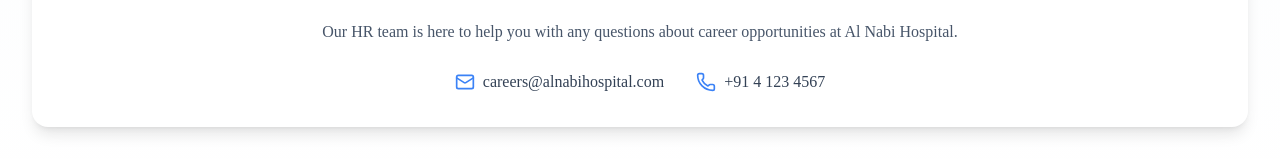
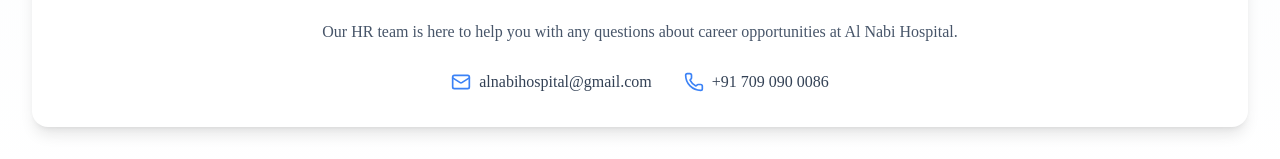
Before and after one commit to LuC1f3-r/al-nabi-hospital, a React (Vite) app: page /careers in a window 1280 px wide. Shown: the part 3489-3648 px from the top of the page. Built offline with nearby package versions, Linux system fonts and the light colour scheme; a web font is replaced by a local one.

Commit message:
removed all fake numbers and emails and hospital emoji

```diff
--- a/index.html
+++ b/index.html
@@ -77,7 +77,7 @@
             "logo": "https://alnabihospital.com/assets/logo-192.png",
             "description": "24/7 multi-specialty hospital in Vijayapura offering advanced general surgery, emergency medicine, and comprehensive diagnostics.",
             "telephone": "+91-70909-00086",
-            "email": "care@alnabihospital.com",
+            "email": "alnabihospital@gmail.com",
             "foundingDate": "2000-01-01",
             "address": {
               "@type": "PostalAddress",
--- a/src/components/pages/Careers.tsx
+++ b/src/components/pages/Careers.tsx
@@ -623,11 +623,11 @@
             <div className="flex flex-col sm:flex-row justify-center items-center space-y-4 sm:space-y-0 sm:space-x-8">
               <div className="flex items-center space-x-2 text-gray-700">
                 <Mail className="h-5 w-5 text-primary-500" />
-                <span>careers@alnabihospital.com</span>
+                <span>alnabihospital@gmail.com</span>
               </div>
               <div className="flex items-center space-x-2 text-gray-700">
                 <Phone className="h-5 w-5 text-primary-500" />
-                <span>+91 4 123 4567</span>
+                <span>+91 709 090 0086</span>
               </div>
             </div>
           </motion.div>
--- a/src/components/pages/CookiePolicy.tsx
+++ b/src/components/pages/CookiePolicy.tsx
@@ -395,11 +395,11 @@
             <div className="flex flex-col sm:flex-row justify-center items-center space-y-4 sm:space-y-0 sm:space-x-8">
               <div className="flex items-center space-x-2">
                 <Mail className="h-5 w-5 text-blue-200" />
-                <span className="text-blue-100">privacy@alnabihospital.com</span>
+                <span className="text-blue-100">alnabihospital@gmail.com</span>
               </div>
               <div className="flex items-center space-x-2">
                 <Phone className="h-5 w-5 text-blue-200" />
-                <span className="text-blue-100">+91 4 123 4567</span>
+                <span className="text-blue-100">+91 709 090 0086</span>
               </div>
             </div>
           </motion.div>
--- a/src/components/pages/PrivacyPolicy.tsx
+++ b/src/components/pages/PrivacyPolicy.tsx
@@ -364,12 +364,12 @@
               <div className="bg-white/10 backdrop-blur-sm rounded-xl p-6">
                 <Mail className="h-8 w-8 text-blue-200 mx-auto mb-3" />
                 <h3 className="font-semibold mb-2">Email Us</h3>
-                <p className="text-blue-100">privacy@alnabihospital.com</p>
+                <p className="text-blue-100">alnabihospital@gmail.com</p>
               </div>
               <div className="bg-white/10 backdrop-blur-sm rounded-xl p-6">
                 <Phone className="h-8 w-8 text-blue-200 mx-auto mb-3" />
                 <h3 className="font-semibold mb-2">Call Us</h3>
-                <p className="text-blue-100">+91 4 123 4567</p>
+                <p className="text-blue-100">+91 709 090 0086</p>
               </div>
             </div>
             <p className="text-sm text-blue-200">
--- a/src/components/pages/Terms.tsx
+++ b/src/components/pages/Terms.tsx
@@ -214,11 +214,11 @@
             <div className="flex flex-col sm:flex-row justify-center items-center space-y-4 sm:space-y-0 sm:space-x-8">
               <div className="flex items-center space-x-2">
                 <Mail className="h-5 w-5 text-blue-200" />
-                <span className="text-blue-100">legal@alnabihospital.com</span>
+                <span className="text-blue-100">alnabihospital@gmail.com</span>
               </div>
               <div className="flex items-center space-x-2">
                 <Phone className="h-5 w-5 text-blue-200" />
-                <span className="text-blue-100">+91 4 123 4567</span>
+                <span className="text-blue-100">+91 709 090 0086</span>
               </div>
             </div>
           </motion.div>
--- a/src/main.tsx
+++ b/src/main.tsx
@@ -7,7 +7,7 @@
   const documentElement = document.documentElement;
   const head = document.head;
   const canonicalUrl = 'https://alnabihospital.com/';
-  const title = '🏥 Al Nabi Hospital — Trusted Healthcare';
+  const title = 'Al Nabi Hospital — Trusted Healthcare';
   const description =
     'Al Nabi Hospital delivers 24/7 multi-specialty healthcare, advanced diagnostics, and compassionate medical expertise in Vijayapura.';
   const imageUrl = 'https://alnabihospital.com/assets/logo-512.png';
```
Also changed, not shown: src/components/Chatbot/Readme.md.
